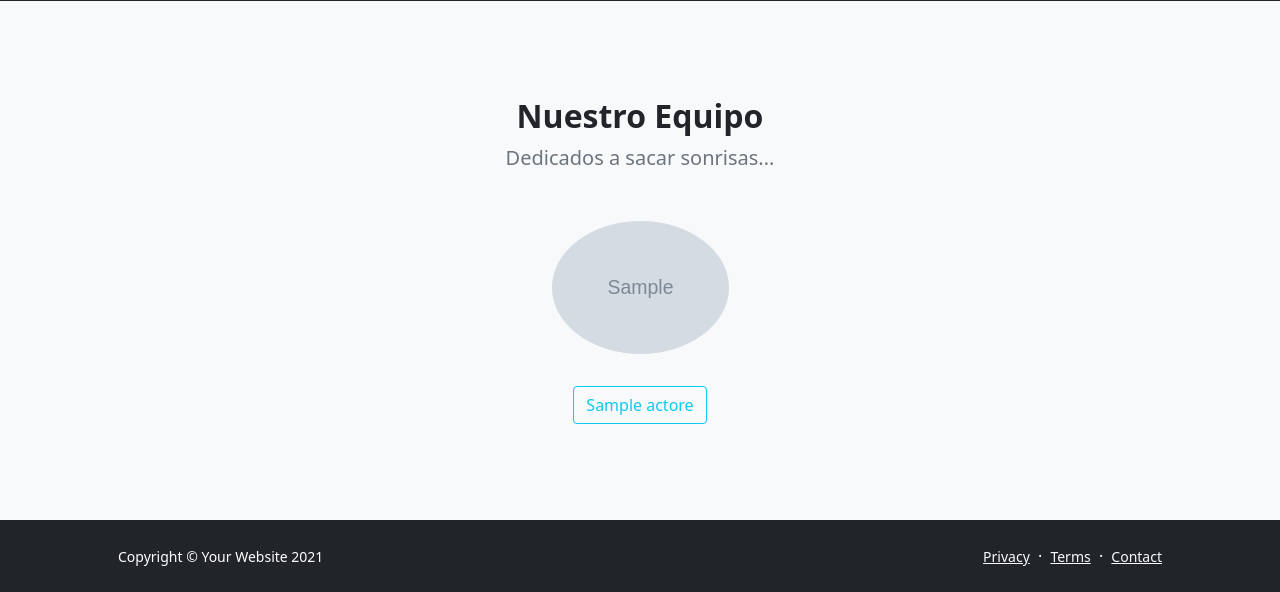
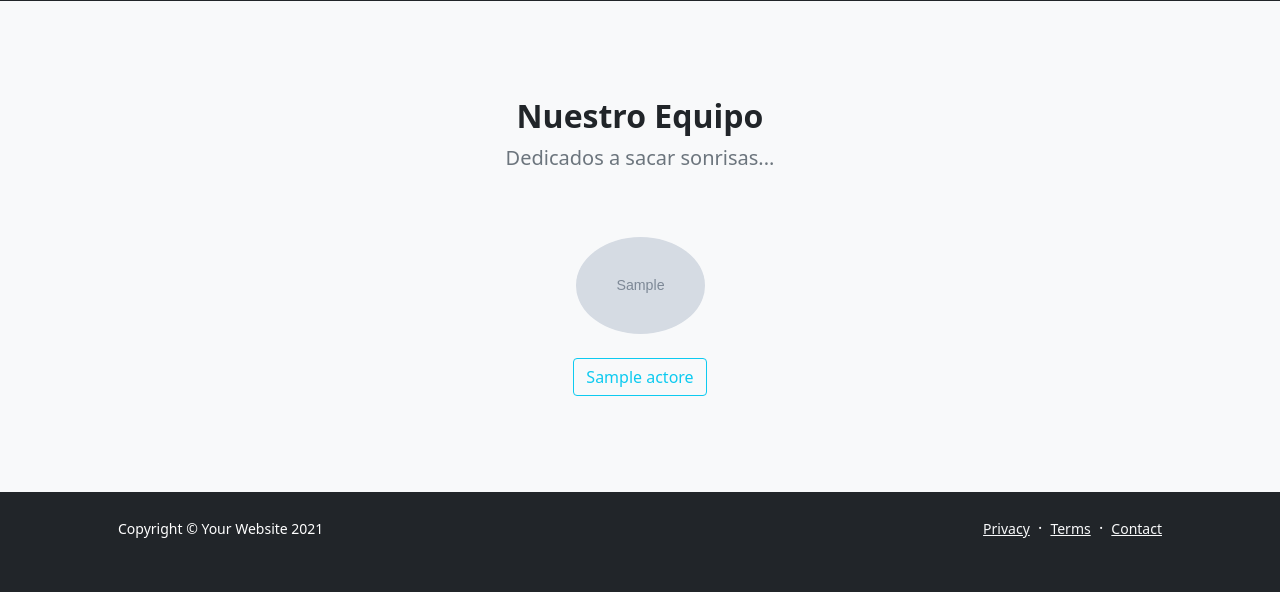
Before and after one commit to PhantomBlack219/ProyectoTeatro, a Django app: page / in a window 1280 px wide; the page is wider, and only the part inside the window is pictured. Shown: the part 1735-2327 px from the top of that part. After the commit the page ends 2273 px from the top of that part, so only its background shows below. Run offline with Django 4.2, Linux system fonts and the light colour scheme; tables that the repository leaves empty hold one stand-in row (values such as "Sample post"); grey boxes marked "Sample" are stand-in pictures; some libraries are stand-ins or nearby versions.

Commit message:
separando ando

```diff
--- a/Teatro/teatro/obras/templates/Home/index.html
+++ b/Teatro/teatro/obras/templates/Home/index.html
@@ -74,11 +74,11 @@
             <h2 class="fw-bolder">Nuestro Equipo</h2>
             <p class="lead fw-normal text-muted mb-5">Dedicados a sacar sonrisas...</p>
         </div>
-        <div class="row gx-5 row-cols-1 row-cols-sm-2 row-cols-xl-4 justify-content-center">
+        <div class="row gx-5 row-cols-1 row-cols-sm-6 row-cols-xl-4 justify-content-center">
           {% for au in listaA %}
-          <div class="col mb-5 mb-5 mb-xl-0" display = "inline">
+          <div class=" mb-5 mb-xl-0" display = "inline">
                 <div class="text-center">
-                    <img class="img-fluid rounded-circle mb-4 px-4" src="{{  au.get_fotoA }}" alt="..." />
+                    <img class="img-fluid rounded-circle mb-xl-0 px-5 p-3" src="{{  au.get_fotoA }}" alt="..." />
                     <h5 class="fw-bolder"></h5>
                     <div class="fst-italic text-muted"></div>
                         <button type="button" class="btn btn-outline-info" data-bs-toggle="modal" data-bs-target="#exampleModal">
@@ -87,8 +87,8 @@
                           <div class="modal fade" id="exampleModal" tabindex="-1" aria-labelledby="exampleModalLabel" aria-hidden="true">
                             <div class="modal-dialog">
                               <div class="modal-content">
-                                <div class="modal-header">
-                                  <h5 class="modal-title" id="exampleModalLabel">Modal title</h5>
+                                <div class="modal-header text-center">
+                                  <h5 class="modal-title" id="exampleModalLabel">Papel</h5>
                                   <button type="button" class="btn-close" data-bs-dismiss="modal" aria-label="Close"></button>
                                 </div>
                                 <div class="modal-body">
```
